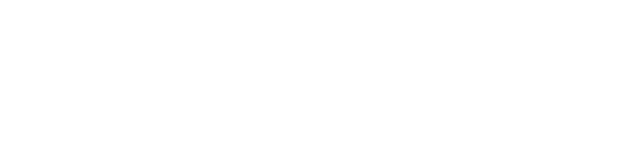
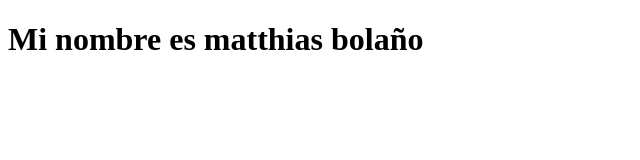
Before and after one commit to matthias12389/taller_git, a plain HTML site: page index.html in a window 1280 px wide. Shown: the whole page, without its empty margins (0-640 px from the left). Drawn offline with Linux system fonts and the light colour scheme.

Commit message:
se agrego el nombre del estudiante en el body

```diff
--- a/index.html
+++ b/index.html
@@ -6,6 +6,6 @@
     <title>taller git</title>
 </head>
 <body>
-
+    <h1>Mi nombre es matthias bolaño</h1>
 </body>
 </html>
```
